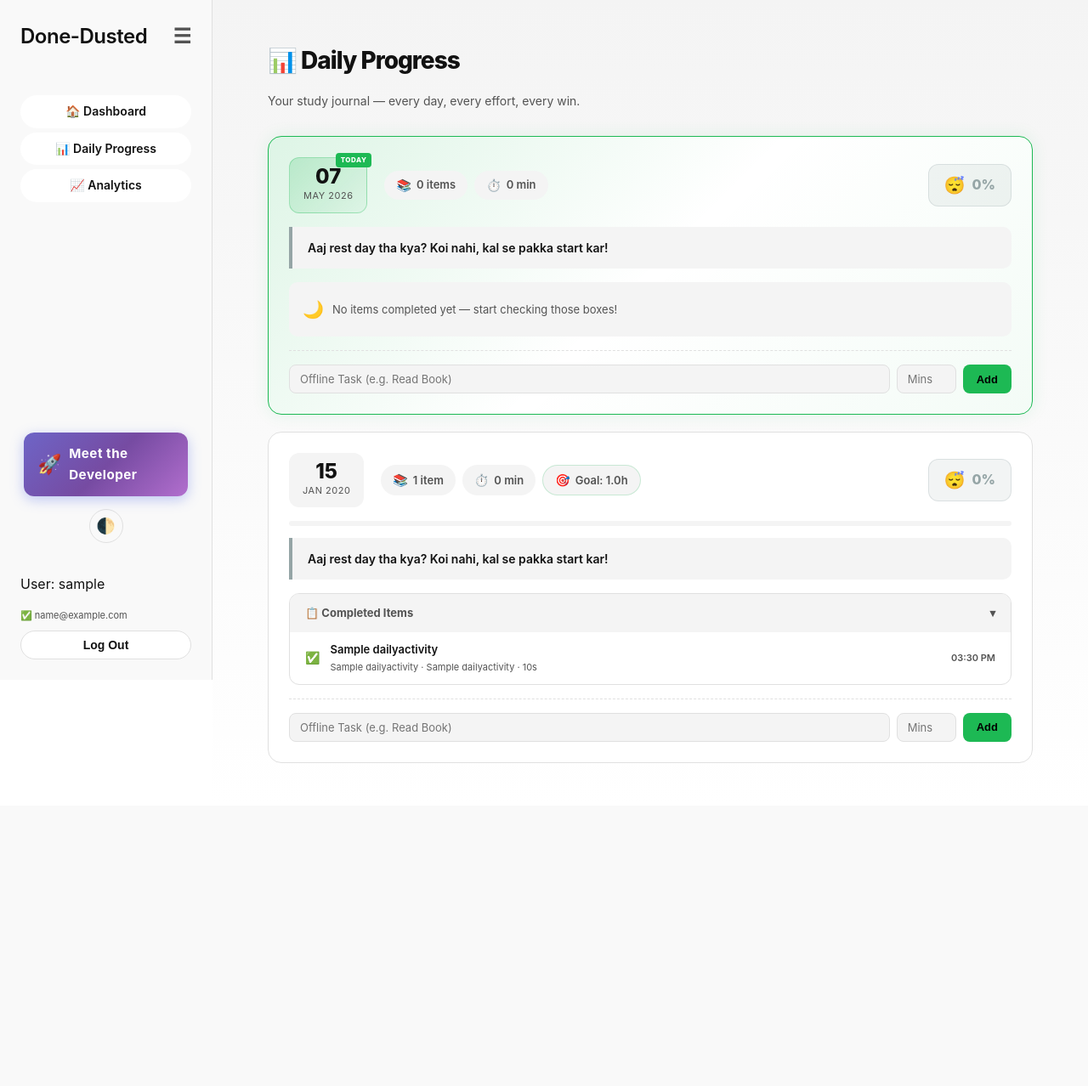
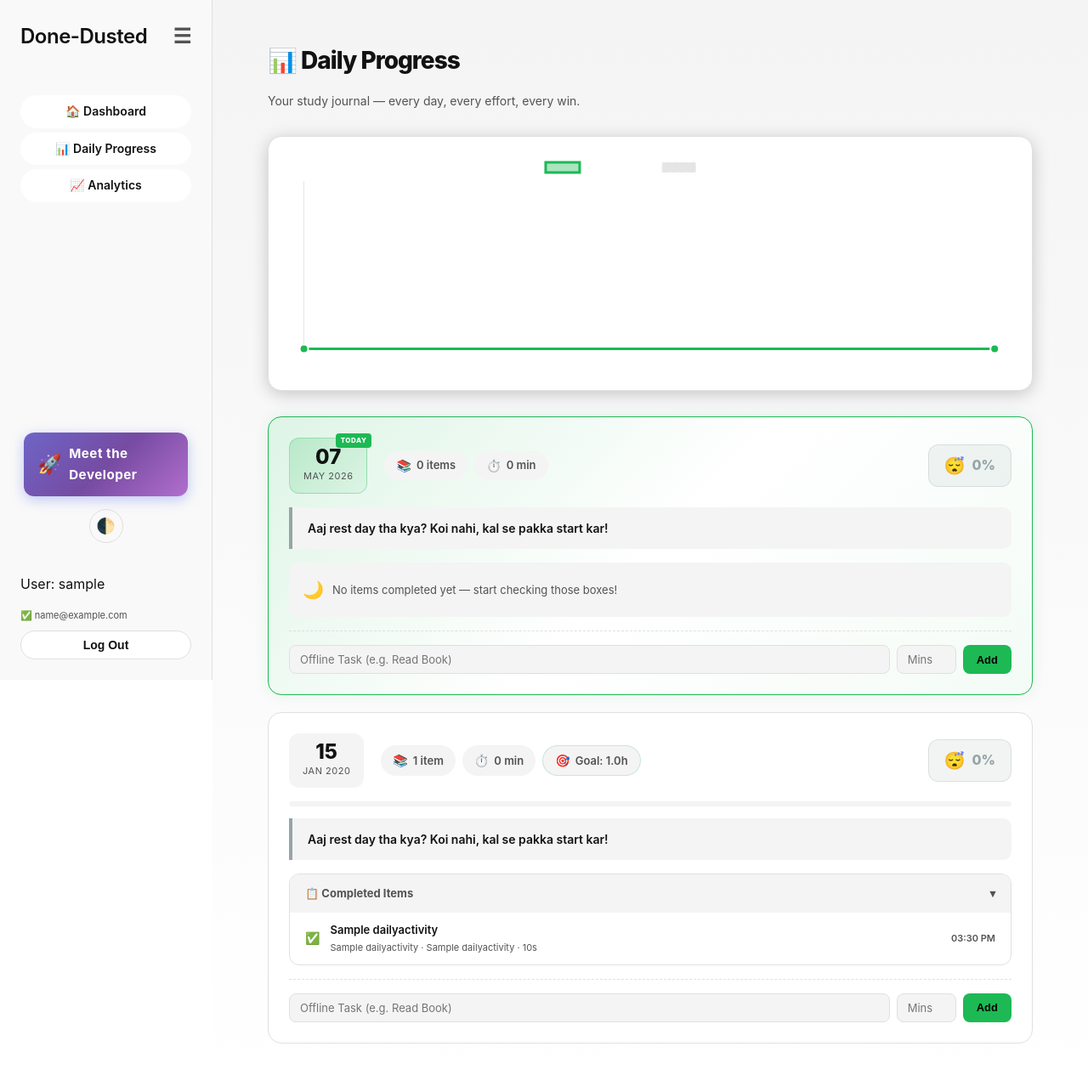
Before and after one commit to priyanshsrivastava749/Done-Dusted, a Django app: page /core/daily-progress/ in a window 1280 px wide. Shown: the whole page at 85% size. Before the commit the page ends 898 px from the top, so only its background shows below. Run offline with Django 5.2, Linux system fonts and the light colour scheme; a user stored in the database is signed in; tables that the repository leaves empty hold one stand-in row (values such as "Sample post").

Commit message:
feat: Add Chart.js daily progress hours vs goals graph

```diff
--- a/templates/daily_progress.html
+++ b/templates/daily_progress.html
@@ -10,6 +10,11 @@
             <h1>📊 Daily Progress</h1>
             <p class="dp-subtitle">Your study journal — every day, every effort, every win.</p>
         </div>
+    </div>
+
+    <!-- Progress Graph -->
+    <div class="dp-graph-card">
+        <canvas id="progressChart"></canvas>
     </div>
 
     {% for day in days %}
@@ -140,6 +145,18 @@
     font-weight: 800;
     letter-spacing: -1px;
     margin-bottom: 4px;
+}
+
+/* Graph Card */
+.dp-graph-card {
+    background: var(--card-bg);
+    border: 1px solid var(--border-color);
+    border-radius: 16px;
+    padding: 20px;
+    margin-bottom: 30px;
+    position: relative;
+    height: 300px;
+    box-shadow: 0 4px 20px rgba(0,0,0,0.2);
 }
 
 .dp-subtitle {
@@ -510,9 +527,130 @@
 }
 </style>
 
+<script src="https://cdn.jsdelivr.net/npm/chart.js"></script>
 <script>
 function toggleActivities(header) {
     header.classList.toggle('collapsed');
 }
+
+document.addEventListener('DOMContentLoaded', function() {
+    const ctx = document.getElementById('progressChart').getContext('2d');
+
+    const labels = [];
+    const dataHours = [];
+    const dataGoals = [];
+
+    // Reverse the days so chronological order is left-to-right
+    {% for day in days reversed %}
+        labels.push("{{ day.date|date:'M d' }}");
+        dataHours.push({{ day.total_hours|default:"0" }});
+        dataGoals.push({{ day.goal_hours|default:"0" }});
+    {% endfor %}
+
+    // Check if we have data to plot
+    if(labels.length === 0) {
+        document.querySelector('.dp-graph-card').style.display = 'none';
+        return;
+    }
+
+    const gradientFill = ctx.createLinearGradient(0, 0, 0, 300);
+    gradientFill.addColorStop(0, 'rgba(29, 185, 84, 0.4)');
+    gradientFill.addColorStop(1, 'rgba(29, 185, 84, 0.0)');
+
+    new Chart(ctx, {
+        type: 'line',
+        data: {
+            labels: labels,
+            datasets: [
+                {
+                    label: 'Hours Studied',
+                    data: dataHours,
+                    borderColor: '#1db954',
+                    backgroundColor: gradientFill,
+                    borderWidth: 3,
+                    pointBackgroundColor: '#1db954',
+                    pointBorderColor: '#fff',
+                    pointBorderWidth: 2,
+                    pointRadius: 5,
+                    pointHoverRadius: 7,
+                    fill: true,
+                    tension: 0.4 // smooth curves
+                },
+                {
+                    label: 'Goal Hours',
+                    data: dataGoals,
+                    borderColor: 'rgba(255, 255, 255, 0.2)',
+                    borderWidth: 2,
+                    borderDash: [5, 5],
+                    pointRadius: 0,
+                    fill: false,
+                    tension: 0
+                }
+            ]
+        },
+        options: {
+            responsive: true,
+            maintainAspectRatio: false,
+            plugins: {
+                legend: {
+                    display: true,
+                    labels: {
+                        color: 'rgba(255,255,255,0.7)',
+                        font: {
+                            family: "'Inter', sans-serif",
+                            size: 12
+                        }
+                    }
+                },
+                tooltip: {
+                    backgroundColor: '#282828',
+                    titleColor: '#fff',
+                    bodyColor: '#b3b3b3',
+                    borderColor: '#404040',
+                    borderWidth: 1,
+                    padding: 10,
+                    displayColors: false,
+                    callbacks: {
+                        label: function(context) {
+                            return context.dataset.label + ': ' + context.parsed.y + ' hrs';
+                        }
+                    }
+                }
+            },
+            scales: {
+                x: {
+                    grid: {
+                        display: false,
+                        drawBorder: false
+                    },
+                    ticks: {
+                        color: 'rgba(255,255,255,0.5)',
+                        font: {
+                            family: "'Inter', sans-serif"
+                        }
+                    }
+                },
+                y: {
+                    beginAtZero: true,
+                    grid: {
+                        color: 'rgba(255,255,255,0.05)',
+                        drawBorder: false
+                    },
+                    ticks: {
+                        color: 'rgba(255,255,255,0.5)',
+                        font: {
+                            family: "'Inter', sans-serif"
+                        },
+                        stepSize: 1
+                    }
+                }
+            },
+            interaction: {
+                intersect: false,
+                mode: 'index',
+            },
+        }
+    });
+});
 </script>
 {% endblock %}
```
